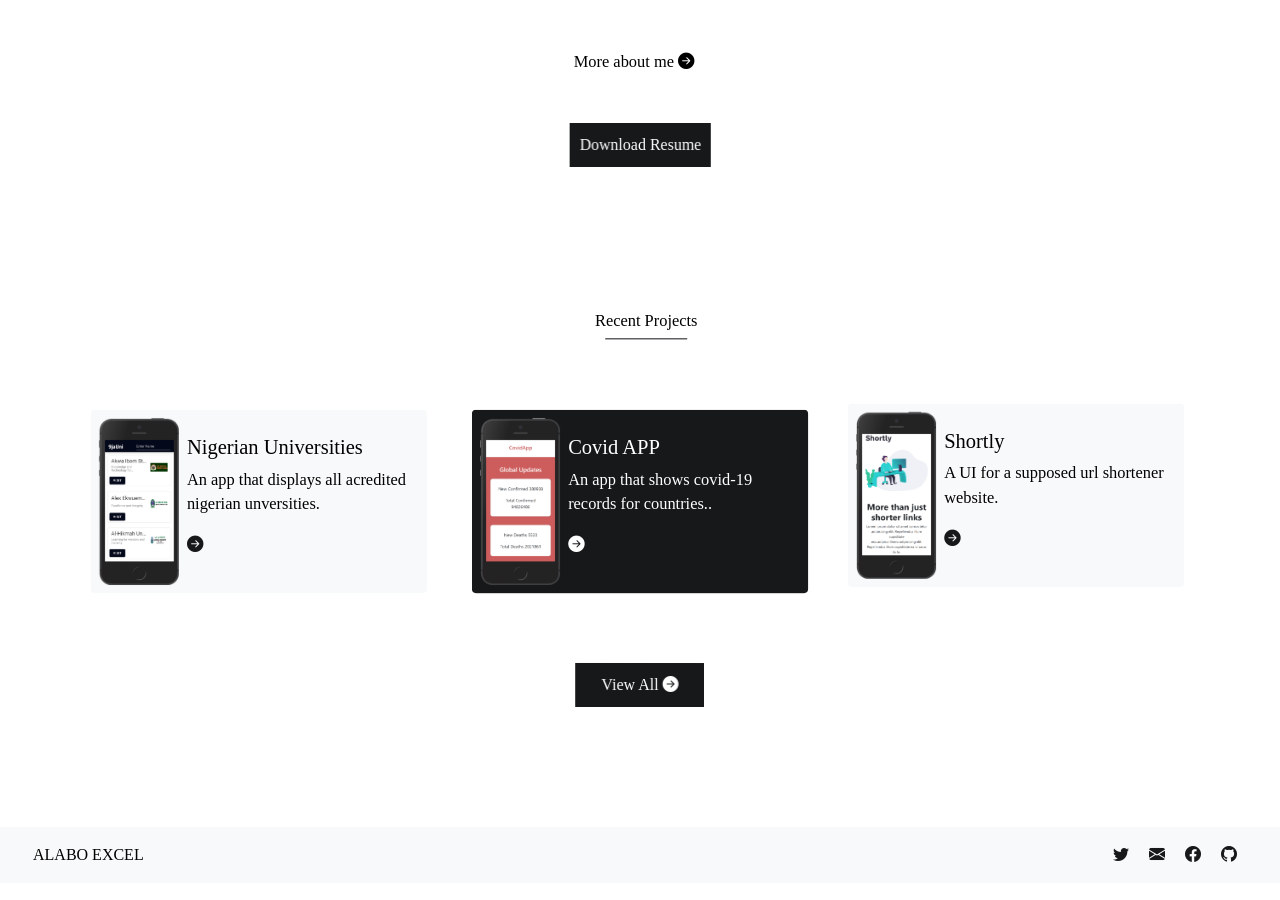
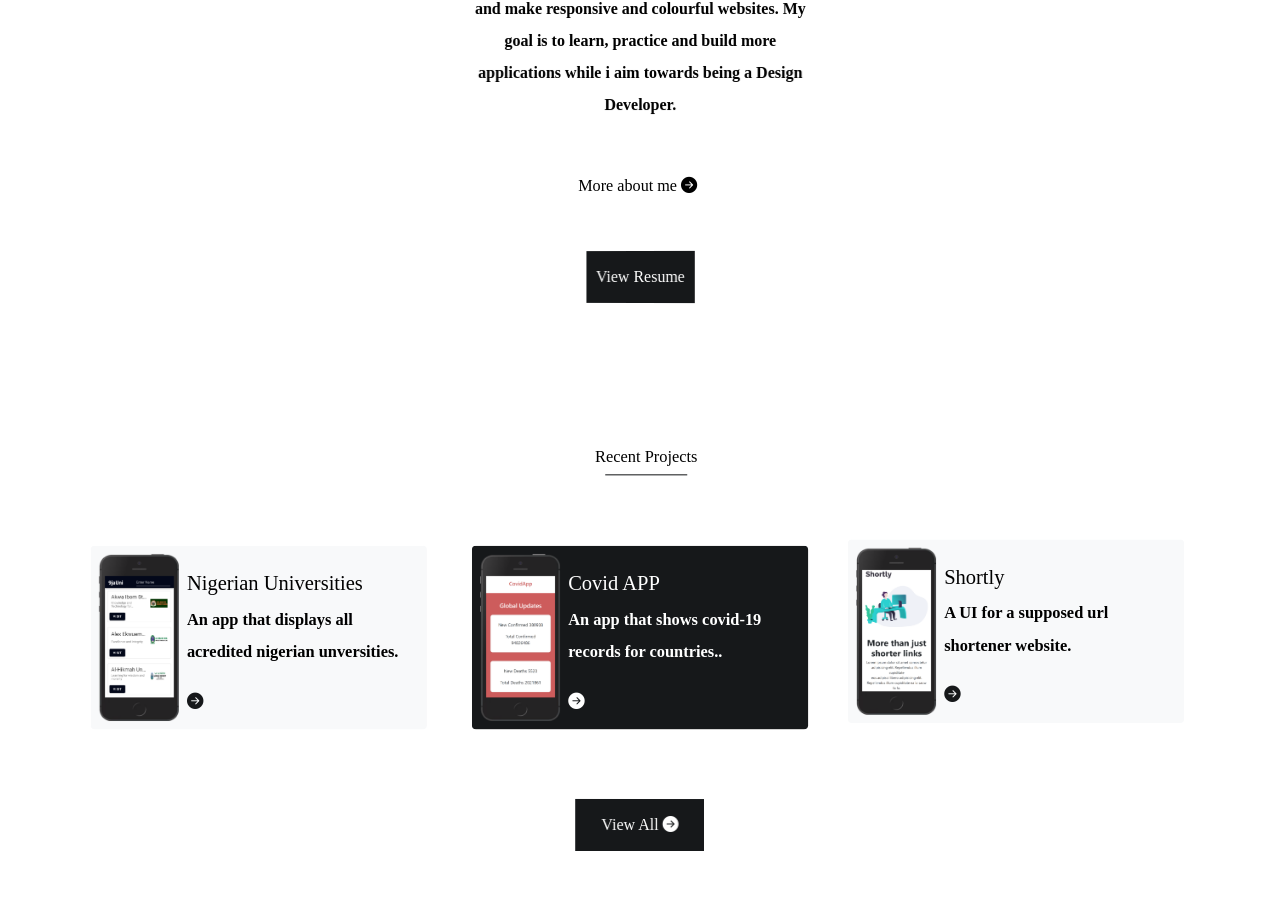
Before and after one commit to alabo-excel/alabo-excel-portfolio, a Vue app: page / in a window 1280 px wide. Shown: the part 972-1872 px from the top of the page. Built offline with nearby package versions, Linux system fonts and the light colour scheme; a web font is replaced by a local one.

Commit message:
resume link commit

```diff
--- a/src/App.vue
+++ b/src/App.vue
@@ -32,6 +32,8 @@ export default {
   overflow-x: hidden;
   color: black;
   font-family: flamenco;
+  font-weight: 600;
+  line-height: 2rem;
 }
 #about {
   margin-top: 150px;
--- a/src/components/About.vue
+++ b/src/components/About.vue
@@ -15,13 +15,15 @@
           </p>
         </div>
         <div data-aos="zoom-in-left"  class="m-5">
+          <a href="https://github.com/alabo-excel">
           <button>
             More about me <i class="bi bi-arrow-right-circle-fill"></i>
           </button>
+          </a>
         </div>
-        <a href="">
+        <a href="https://drive.google.com/file/d/18XY47y0GL-8xq4wok1U_kqnldwUgl9U4/view?usp=sharing">
           <div class="m-5" data-aos="flip-right">
-            <button id="btn">Download Resume</button>
+            <button id="btn">View Resume</button>
           </div>
         </a>
       </div>
```
